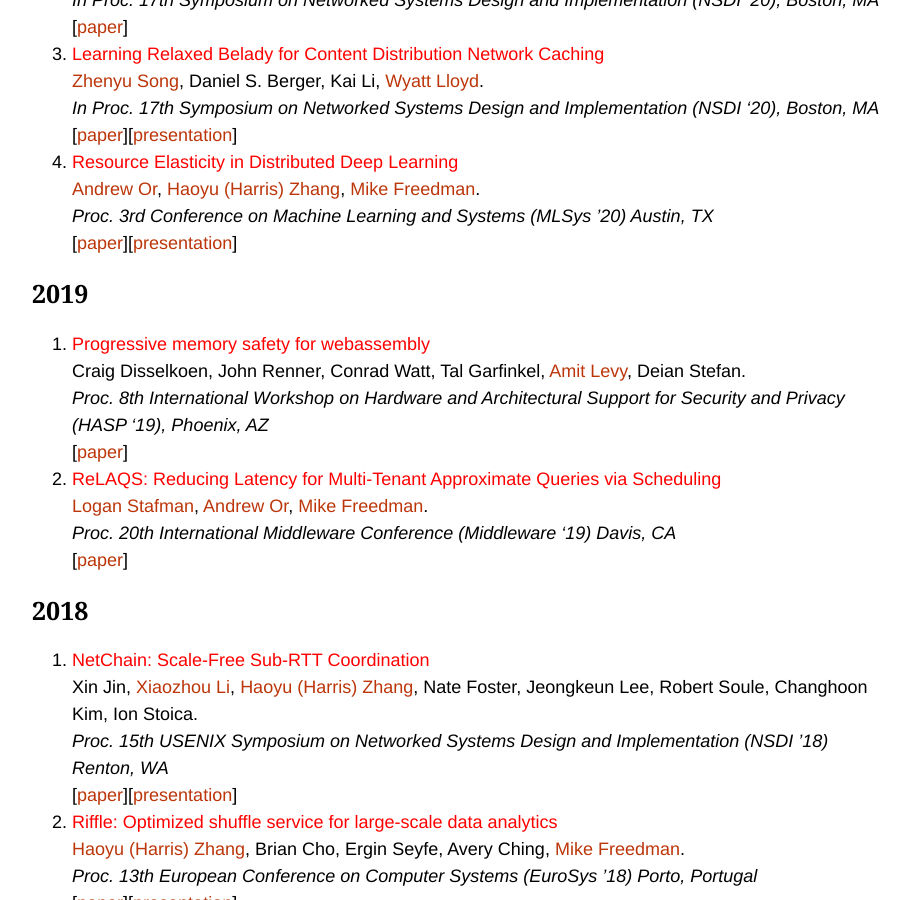
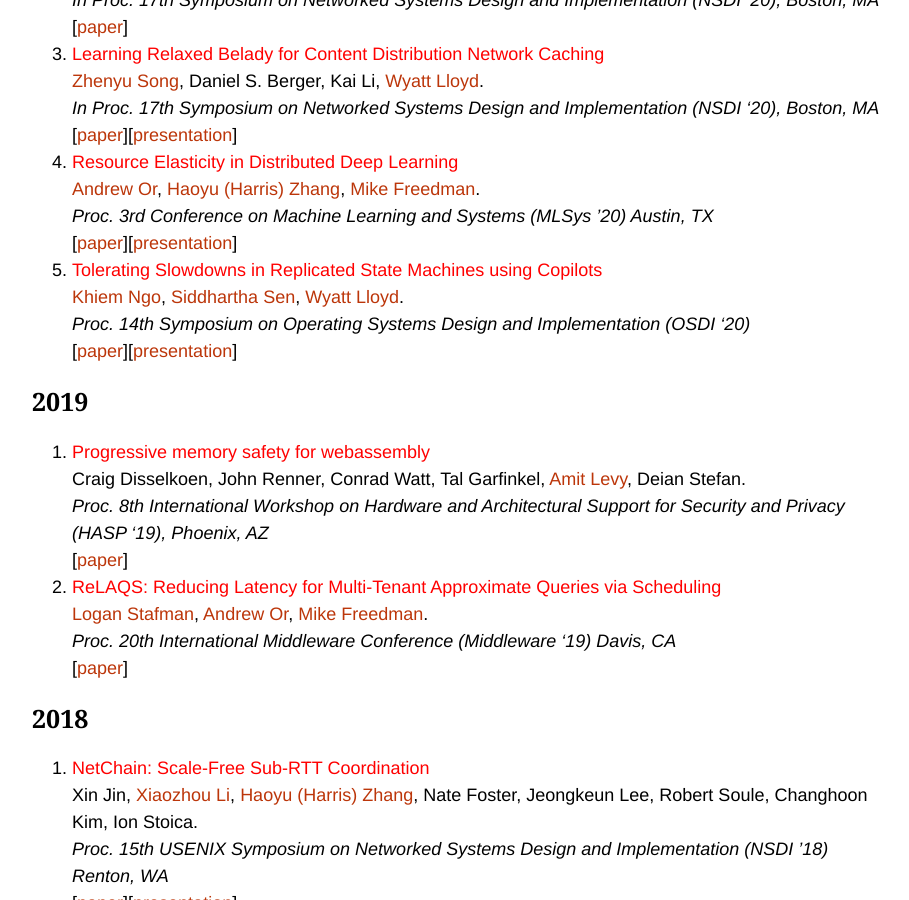
Before and after one commit to princeton-sns/www, a Jekyll site: the page built from publications.md, in a window 1280 px wide and 900 px high, scrolled down 919 px. Shown: the whole window, without its empty margins (176-1085 px from the left). Built offline with Jekyll 4.4.1, drawn with Linux system fonts in a browser that asks for light colours; some web fonts are replaced.

Commit message:
add Copilots to publication list

```diff
--- a/_data/publications.yml
+++ b/_data/publications.yml
@@ -8,6 +8,16 @@
   venue: "Proc. 16th International Conference on Embedded Wireless Systems and Networks (EWSN '21), Delft, The Netherlands"
   year: 2021
   paper: /assets/papers/2021-ewsn-chiang.pdf
+
+- title: "Tolerating Slowdowns in Replicated State Machines using Copilots"
+  people:
+    - qngo
+    - sssix
+    - wlloyd
+  venue: "Proc. 14th Symposium on Operating Systems Design and Implementation (OSDI '20)"
+  year: 2020
+  paper: /assets/papers/2020-osdi-ngo.pdf
+  presentation: /assets/slides/2020-osdi-ngo.pptx
 
 - title: "Resource Elasticity in Distributed Deep Learning"
   people:
```
Also changed, not shown: 2 other files.
